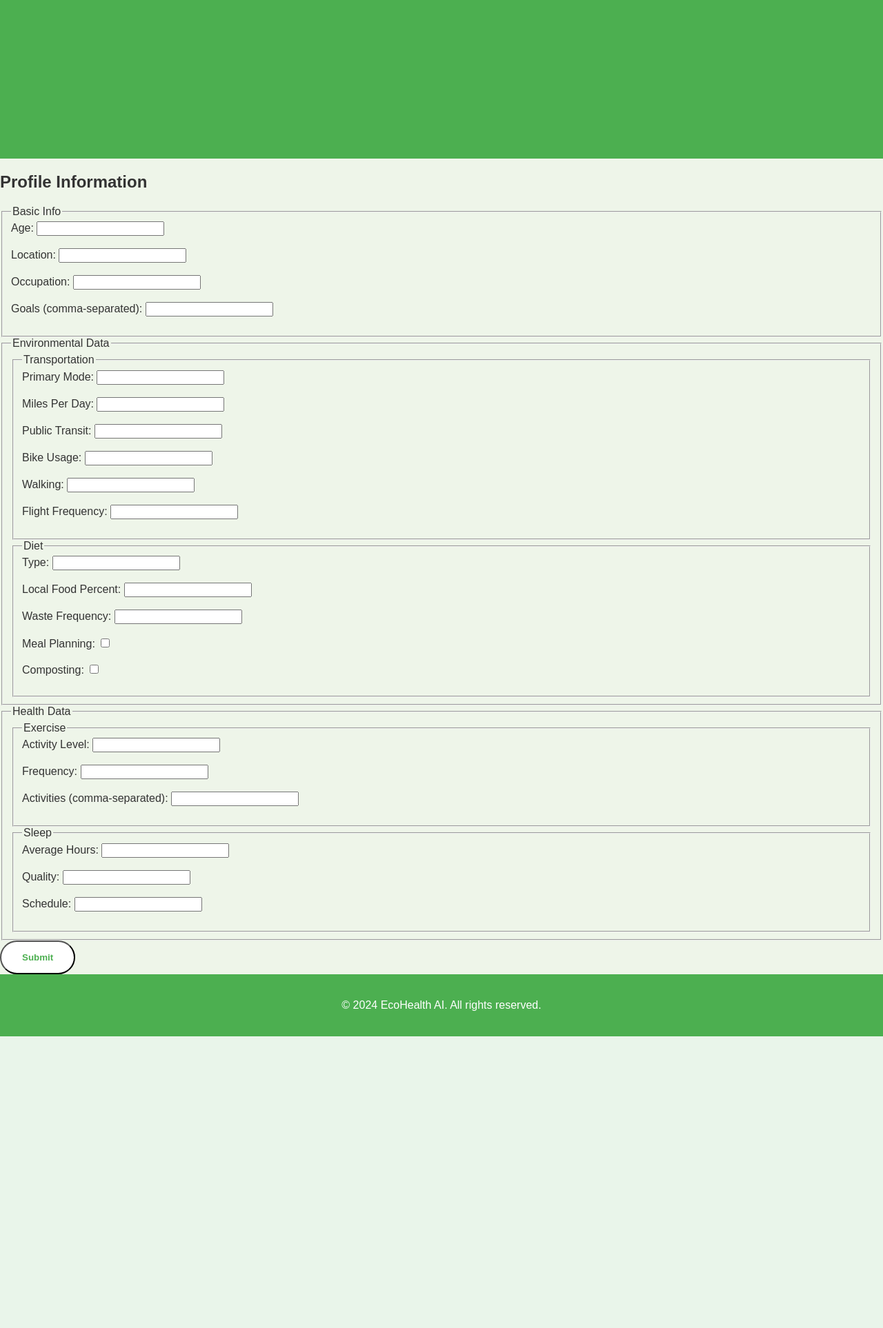
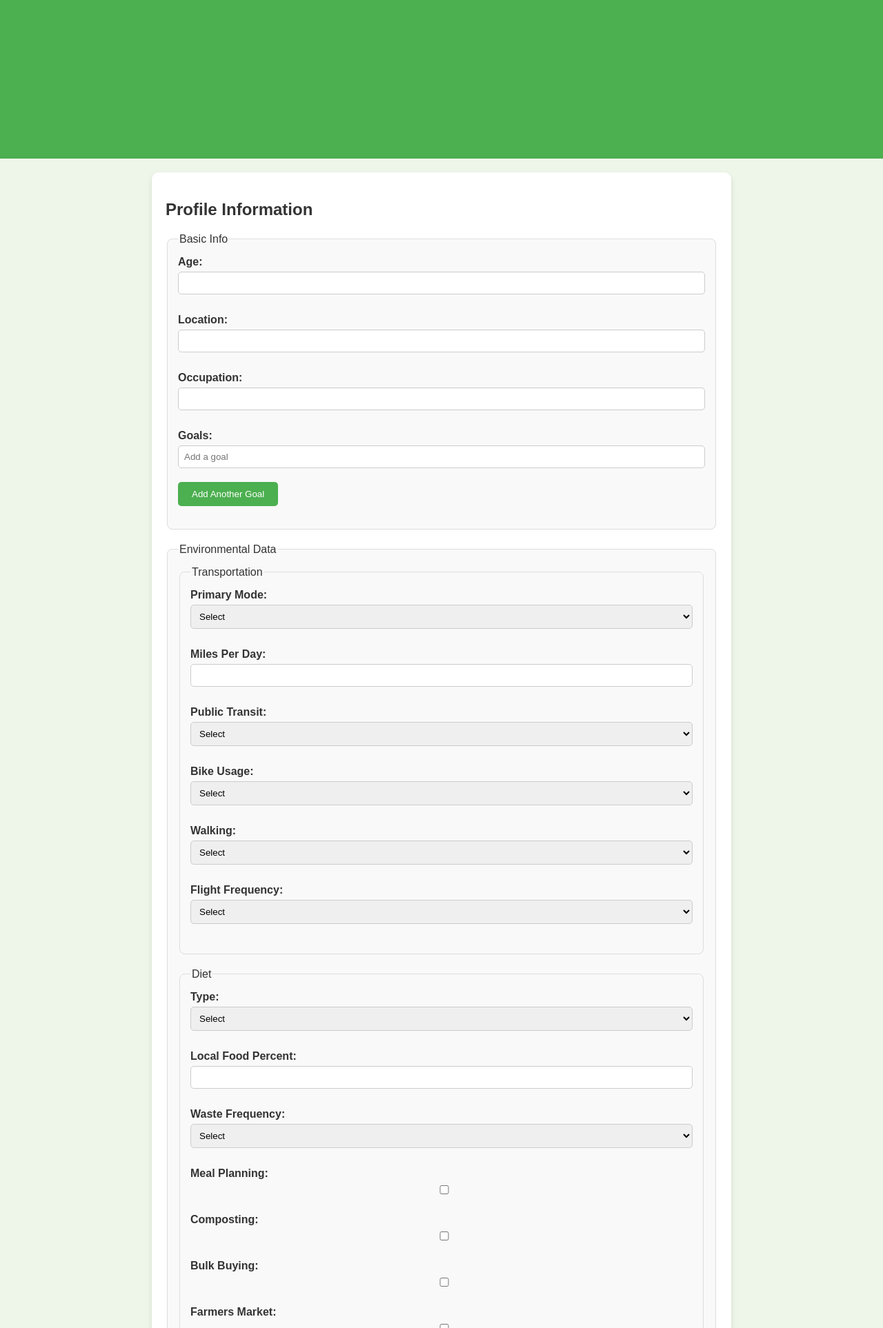
Before and after one commit to DafneArreola/EcoHealth, a Flask app: page /complete-profile in a window 1280 px wide. Shown: the part 570-2496 px from the top of the page at 69% size. Before the commit the page ends 2073 px from the top, so only its background shows below. Run offline with Flask 3, Linux system fonts and the light colour scheme; the visitor is signed in with stand-in values (Sample User, id 1).

Commit message:
fixed frontend for fill profile

```diff
--- /dev/null
+++ b/frontend/static/css/fill_profile.css
@@ -0,0 +1,50 @@
+.profile-section {
+    margin: 20px auto;
+    padding: 20px;
+    max-width: 800px;
+    background-color: #ffffff;
+    border-radius: 10px;
+    box-shadow: 0 4px 8px rgba(0, 0, 0, 0.1);
+}
+
+.profile-form fieldset {
+    margin-bottom: 20px;
+    padding: 15px;
+    border: 1px solid #ddd;
+    border-radius: 8px;
+    background-color: #f9f9f9;
+}
+
+.profile-form label {
+    display: block;
+    margin-bottom: 5px;
+    font-weight: bold;
+}
+
+.profile-form input,
+.profile-form select {
+    width: 100%;
+    padding: 8px;
+    margin-bottom: 10px;
+    border: 1px solid #ccc;
+    border-radius: 5px;
+    box-sizing: border-box;
+}
+
+.profile-form button {
+    background-color: #4caf50;
+    color: white;
+    padding: 10px 20px;
+    border: none;
+    border-radius: 5px;
+    cursor: pointer;
+}
+
+.profile-form button:hover {
+    background-color: #45a049;
+}
+
+#goals-container,
+#activities-container {
+    margin-bottom: 10px;
+}
--- a/frontend/templates/fill_profile.html
+++ b/frontend/templates/fill_profile.html
@@ -5,6 +5,8 @@
     <div class="hero-content">
         <h1 class="hero-title">Complete Your Profile</h1>
         <p class="hero-subtitle">Provide details to personalize your EcoHealth experience.</p>
+        <link rel="stylesheet" href="{{ url_for('static', filename='css/style.css') }}">
+        <link rel="stylesheet" href="{{ url_for('static', filename='css/fill_profile.css') }}">
     </div>
 </header>
 
@@ -24,8 +26,11 @@
                 <label for="occupation">Occupation:</label>
                 <input type="text" id="occupation" name="occupation" required><br><br>
 
-                <label for="goals">Goals (comma-separated):</label>
-                <input type="text" id="goals" name="goals" required><br><br>
+                <label for="goals">Goals:</label>
+                <div id="goals-container">
+                    <input type="text" name="goals[]" placeholder="Add a goal" required>
+                </div>
+                <button type="button" onclick="addGoal()">Add Another Goal</button><br><br>
             </fieldset>
 
             <!-- Environmental Data -->
@@ -34,40 +39,92 @@
                 <fieldset>
                     <legend>Transportation</legend>
                     <label for="primary_mode">Primary Mode:</label>
-                    <input type="text" id="primary_mode" name="primary_mode" required><br><br>
+                    <select id="primary_mode" name="primary_mode" required>
+                        <option value="">Select</option>
+                        <option value="Car">Car</option>
+                        <option value="Bike">Bike</option>
+                        <option value="Public Transit">Public Transit</option>
+                        <option value="Walking">Walking</option>
+                        <option value="Other">Other</option>
+                    </select><br><br>
 
                     <label for="miles_per_day">Miles Per Day:</label>
                     <input type="number" id="miles_per_day" name="miles_per_day" required><br><br>
 
                     <label for="public_transit">Public Transit:</label>
-                    <input type="text" id="public_transit" name="public_transit" required><br><br>
+                    <select id="public_transit" name="public_transit" required>
+                        <option value="">Select</option>
+                        <option value="Never">Never</option>
+                        <option value="Occasionally">Occasionally</option>
+                        <option value="Frequently">Frequently</option>
+                        <option value="Daily">Daily</option>
+                    </select><br><br>
 
                     <label for="bike_usage">Bike Usage:</label>
-                    <input type="text" id="bike_usage" name="bike_usage" required><br><br>
+                    <select id="bike_usage" name="bike_usage" required>
+                        <option value="">Select</option>
+                        <option value="Never">Never</option>
+                        <option value="Occasionally">Occasionally</option>
+                        <option value="Frequently">Frequently</option>
+                        <option value="Daily">Daily</option>
+                    </select><br><br>
 
                     <label for="walking">Walking:</label>
-                    <input type="text" id="walking" name="walking" required><br><br>
+                    <select id="walking" name="walking" required>
+                        <option value="">Select</option>
+                        <option value="Never">Never</option>
+                        <option value="Occasionally">Occasionally</option>
+                        <option value="Frequently">Frequently</option>
+                        <option value="Daily">Daily</option>
+                    </select><br><br>
 
                     <label for="flight_frequency">Flight Frequency:</label>
-                    <input type="text" id="flight_frequency" name="flight_frequency" required><br><br>
+                    <select id="flight_frequency" name="flight_frequency" required>
+                        <option value="">Select</option>
+                        <option value="Never">Never</option>
+                        <option value="Occasionally">Occasionally</option>
+                        <option value="Frequently">Frequently</option>
+                        <option value="Monthly">Monthly</option>
+                    </select><br><br>
                 </fieldset>
 
                 <fieldset>
                     <legend>Diet</legend>
                     <label for="diet_type">Type:</label>
-                    <input type="text" id="diet_type" name="diet_type" required><br><br>
+                    <select id="diet_type" name="diet_type" required>
+                        <option value="">Select</option>
+                        <option value="Vegan">Vegan</option>
+                        <option value="Vegetarian">Vegetarian</option>
+                        <option value="Pescatarian">Pescatarian</option>
+                        <option value="Omnivore">Omnivore</option>
+                    </select><br><br>
 
                     <label for="local_food_percent">Local Food Percent:</label>
                     <input type="number" id="local_food_percent" name="local_food_percent" required><br><br>
 
                     <label for="waste_frequency">Waste Frequency:</label>
-                    <input type="text" id="waste_frequency" name="waste_frequency" required><br><br>
+                    <select id="waste_frequency" name="waste_frequency" required>
+                        <option value="">Select</option>
+                        <option value="Never">Never</option>
+                        <option value="Occasionally">Occasionally</option>
+                        <option value="Frequently">Frequently</option>
+                        <option value="Daily">Daily</option>
+                    </select><br><br>
 
                     <label for="meal_planning">Meal Planning:</label>
-                    <input type="checkbox" id="meal_planning" name="meal_planning" required><br><br>
+                    <input type="checkbox" id="meal_planning" name="meal_planning"><br><br>
 
                     <label for="composting">Composting:</label>
-                    <input type="checkbox" id="composting" name="composting" required><br><br>
+                    <input type="checkbox" id="composting" name="composting"><br><br>
+
+                    <label for="bulk_buying">Bulk Buying:</label>
+                    <input type="checkbox" id="bulk_buying" name="bulk_buying"><br><br>
+
+                    <label for="farmers_market">Farmers Market:</label>
+                    <input type="checkbox" id="farmers_market" name="farmers_market"><br><br>
+
+                    <label for="seasonal_produce">Seasonal Produce:</label>
+                    <input type="checkbox" id="seasonal_produce" name="seasonal_produce"><br><br>
                 </fieldset>
             </fieldset>
 
@@ -77,13 +134,30 @@
                 <fieldset>
                     <legend>Exercise</legend>
                     <label for="activity_level">Activity Level:</label>
-                    <input type="text" id="activity_level" name="activity_level" required><br><br>
+                    <select id="activity_level" name="activity_level" required>
+                        <option value="">Select</option>
+                        <option value="Low">Low</option>
+                        <option value="Moderate">Moderate</option>
+                        <option value="High">High</option>
+                    </select><br><br>
 
                     <label for="frequency">Frequency:</label>
-                    <input type="text" id="frequency" name="frequency" required><br><br>
+                    <select id="frequency" name="frequency" required>
+                        <option value="">Select</option>
+                        <option value="Never">Never</option>
+                        <option value="Occasionally">Occasionally</option>
+                        <option value="Frequently">Frequently</option>
+                        <option value="Daily">Daily</option>
+                    </select><br><br>
 
-                    <label for="activities">Activities (comma-separated):</label>
-                    <input type="text" id="activities" name="activities" required><br><br>
+                    <label for="average_duration">Average Duration (minutes):</label>
+                    <input type="number" id="average_duration" name="average_duration" required><br><br>
+
+                    <label for="activities">Activities:</label>
+                    <div id="activities-container">
+                        <input type="text" name="activities[]" placeholder="Add an activity" required>
+                    </div>
+                    <button type="button" onclick="addActivity()">Add Another Activity</button><br><br>
                 </fieldset>
 
                 <fieldset>
@@ -92,7 +166,13 @@
                     <input type="number" step="0.1" id="average_hours" name="average_hours" required><br><br>
 
                     <label for="quality">Quality:</label>
-                    <input type="text" id="quality" name="quality" required><br><br>
+                    <select id="quality" name="quality" required>
+                        <option value="">Select</option>
+                        <option value="Poor">Poor</option>
+                        <option value="Average">Average</option>
+                        <option value="Good">Good</option>
+                        <option value="Excellent">Excellent</option>
+                    </select><br><br>
 
                     <label for="schedule">Schedule:</label>
                     <input type="text" id="schedule" name="schedule" required><br><br>
@@ -105,44 +185,50 @@
 </main>
 
 <script>
+    function addGoal() {
+        const container = document.getElementById('goals-container');
+        const input = document.createElement('input');
+        input.type = 'text';
+        input.name = 'goals[]';
+        input.placeholder = 'Add a goal';
+        input.required = true;
+        container.appendChild(input);
+    }
+
+    function addActivity() {
+        const container = document.getElementById('activities-container');
+        const input = document.createElement('input');
+        input.type = 'text';
+        input.name = 'activities[]';
+        input.placeholder = 'Add an activity';
+        input.required = true;
+        container.appendChild(input);
+    }
+
     async function submitProfile(event) {
-        event.preventDefault(); // Prevent the default form submission
+        event.preventDefault();
 
-        // Collect form data
         const formData = new FormData(document.getElementById("profileForm"));
         const data = Object.fromEntries(formData.entries());
+        data.goals = Array.from(document.getElementsByName("goals[]")).map(input => input.value);
+        data.activities = Array.from(document.getElementsByName("activities[]")).map(input => input.value);
 
-        // Ensure fields that are expected to be lists are converted
-        data.goals = data.goals ? data.goals.split(",").map(item => item.trim()) : [];
-        data.activities = data.activities ? data.activities.split(",").map(item => item.trim()) : [];
-
-        // Convert checkboxes to boolean values
-        data.meal_planning = document.getElementById("meal_planning").checked;
-        data.composting = document.getElementById("composting").checked;
-
-        // Send the data to the backend
         try {
             const response = await fetch('/api/complete_profile', {
                 method: 'POST',
-                headers: {
-                    'Content-Type': 'application/json'
-                },
-                body: JSON.stringify(data) // Convert the data object to JSON
+                headers: { 'Content-Type': 'application/json' },
+                body: JSON.stringify(data)
             });
-
             const result = await response.json();
-
             if (response.ok) {
                 alert("Profile completed successfully!");
-                window.location.href = "/"; // Redirect to the home page
+                window.location.href = "/";
             } else {
                 alert("Error: " + result.error);
             }
         } catch (error) {
-            console.error("Error submitting profile:", error);
-            alert("An error occurred while submitting your profile. Please try again.");
+            alert("An error occurred. Please try again.");
         }
     }
 </script>
-
 {% endblock %}
--- a/frontend/templates/home.html
+++ b/frontend/templates/home.html
@@ -5,7 +5,7 @@
     <div class="hero-content" style="padding-bottom: 10px;">
         <h1 class="hero-title">EcoHealth</h1>
         <p class="hero-subtitle">Your eco-friendly guide powered by AI.</p>
-        <a href="/login" class="cta-button" >Login</a>
+        <a href="{{ url_for('login_page') }}" class="cta-button" >Login</a>
 
     </div>
 
```
